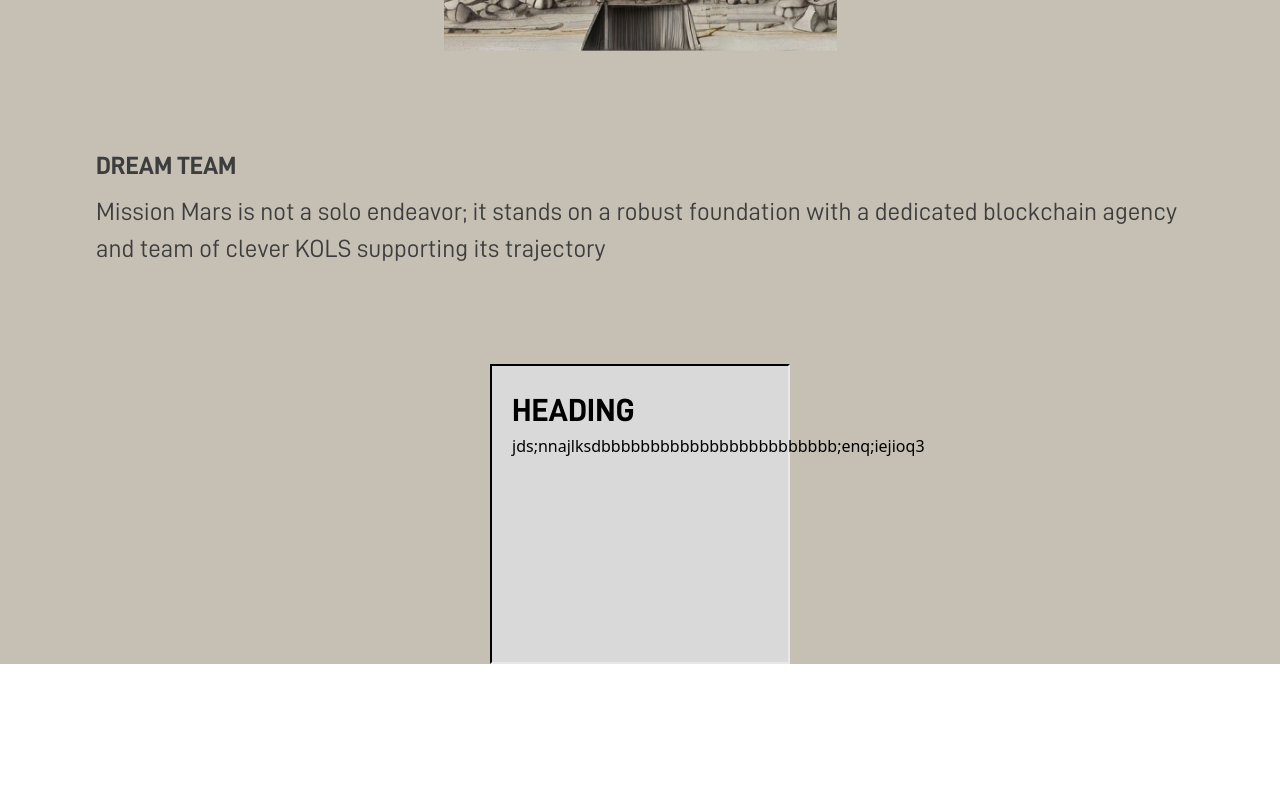
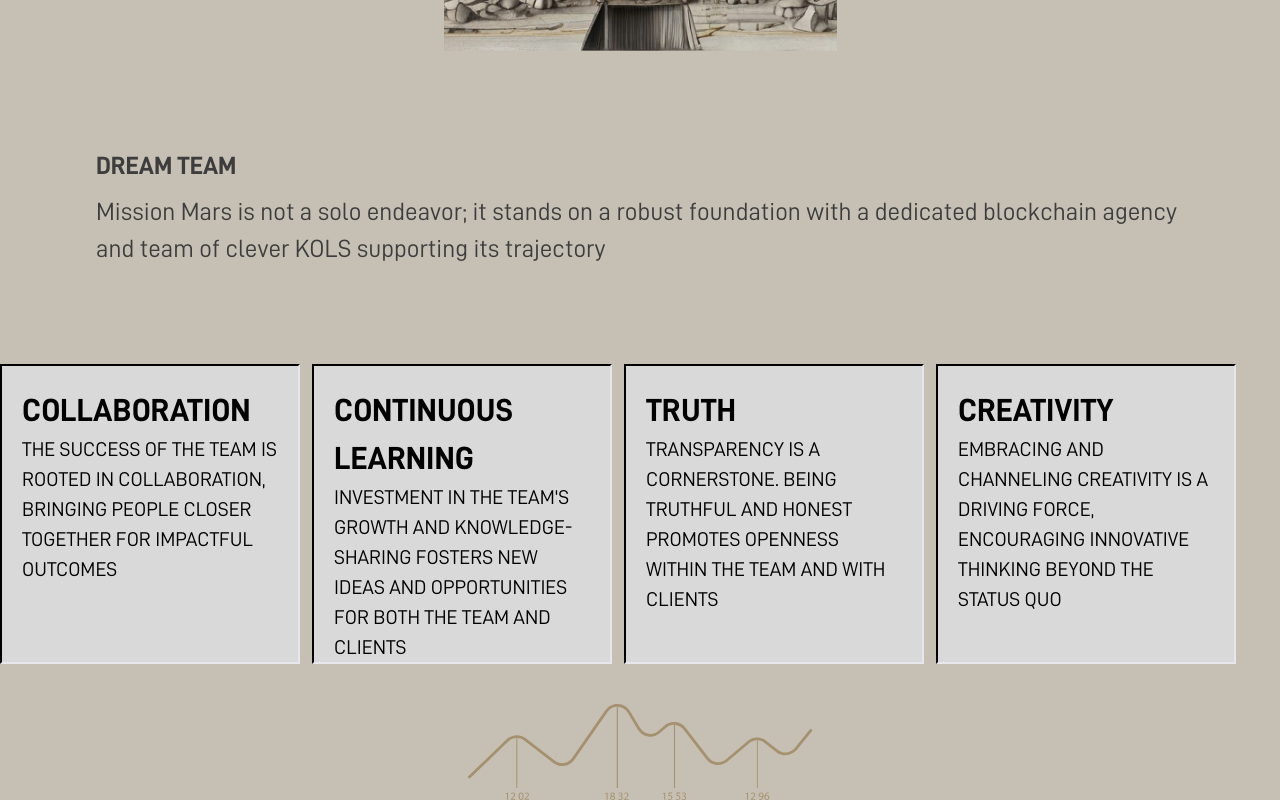
Before and after one commit to labsfeelgood/GTM-wesbite, a React (Vite) app: page /passengers in a window 1280 px wide. Shown: the part 1125-1925 px from the top of the page. Before the commit the page ends 1789 px from the top, so only its background shows below. Built offline with nearby package versions, Linux system fonts and the light colour scheme.

Commit message:
passengers page card

```diff
--- a/src/components/passengers/Card.tsx
+++ b/src/components/passengers/Card.tsx
@@ -1,11 +1,10 @@
-import React from 'react'
 
 const Card = (props:any) => {
   return (
     <div className=' flex flex-col items-center '>
         <div className=' bg-[#D9D9D9] w-[300px] h-[300px] p-5 border-t-black border-l-black border-2'>
             <h3 className=' text-[32px] font-d-din-bold uppercase'>{props.heading}</h3>
-            <p>{props.content}</p>
+            <p className=' font-d-din-regular text-[20px] uppercase'>{props.content}</p>
         </div>
     </div>
   )
--- a/src/pages/Passengers.tsx
+++ b/src/pages/Passengers.tsx
@@ -31,7 +31,7 @@ const Passengers = () => {
       <Navbar/>
       {/* ----------------------------------------------------------------------------- */}
       <div className=" ">
-        <div className=" flex justify-between items-center">
+        <div className=" flex justify-between items-center ">
           <img src={backdrop1}/>
           <img src={backdrop2}/>
         </div>
@@ -49,8 +49,15 @@ const Passengers = () => {
           </p>
         </div>
         {/* --------------------------------------------------------------------- */}
-        <div>
-          <Card heading={"heading"} content={"jds;nnajlksdbbbbbbbbbbbbbbbbbbbbbbbb;enq;iejioq3"}/>
+        <div className=" flex flex-col gap-3 xl:flex-row">
+          {
+            cardContent.map((content)=>(
+              <Card heading={content.heading} content = {content.content} key ={content.key}/>
+            ))
+          }
+        </div>
+        <div className=" flex items-center justify-center mt-10">
+          <img src={backdrop3}/>
         </div>
       </div>
     </div>
```
